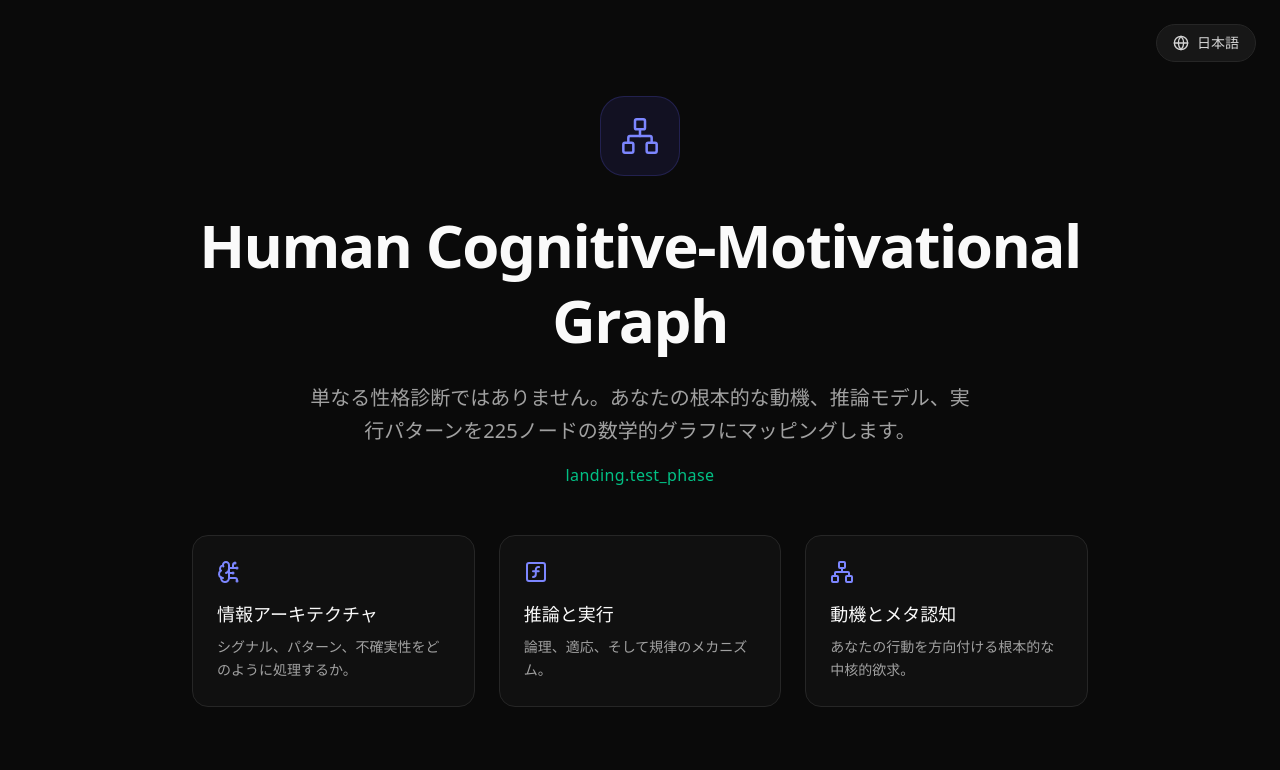
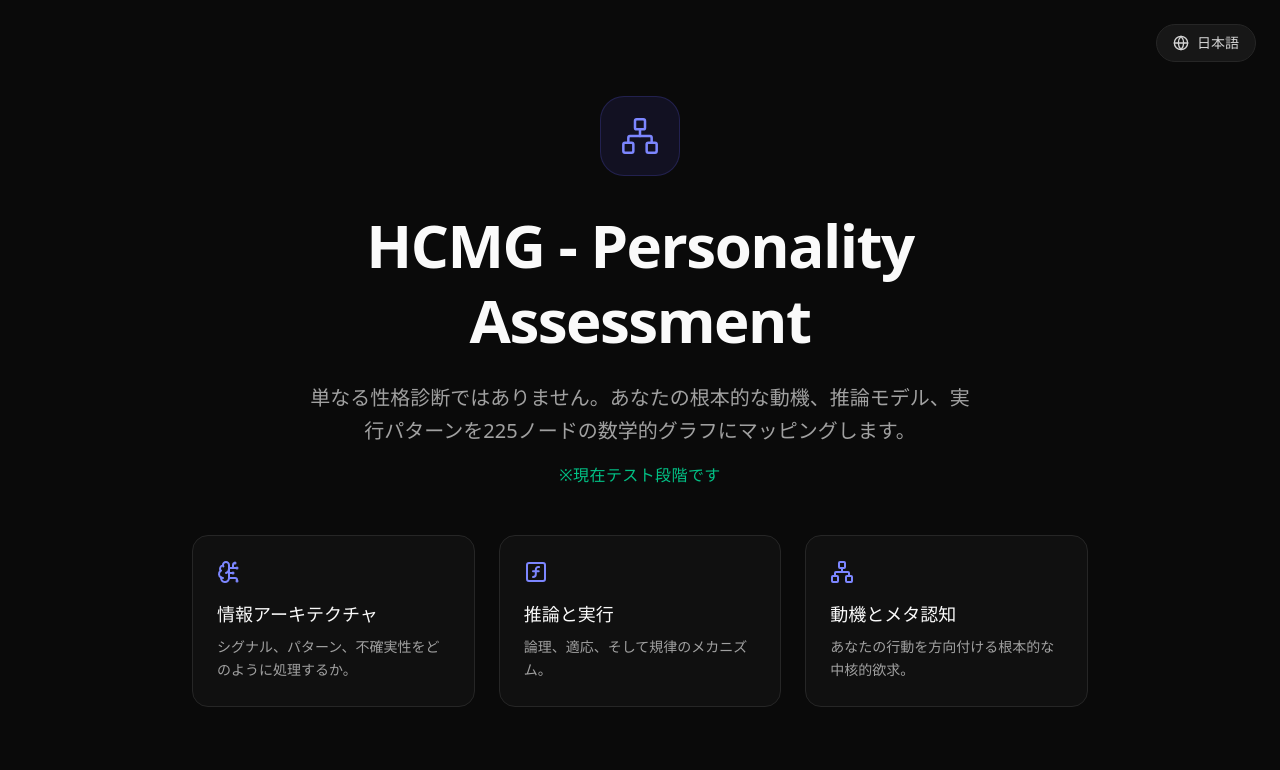
Before and after one commit to TJ07261999/Human-Cognitive-Motivational-Graph-HCMG, a React (Vite) app: page / in a window 1280 px wide. Shown: the top 770 px of the page. Built offline with nearby package versions, Linux system fonts and the light colour scheme.

Commit message:
Update LanguageContext.tsx

```diff
--- a/src/i18n/LanguageContext.tsx
+++ b/src/i18n/LanguageContext.tsx
@@ -10,8 +10,9 @@ interface LanguageContextType {
 
 const translations = {
   en: {
-    'landing.title': 'Human Cognitive-Motivational Graph',
+    'landing.title': 'HCMG - Personality Assessment',
     'landing.subtitle': 'More than a personality test. We map your root drives, reasoning models, and execution patterns into a 225-node mathematical graph.',
+    'landing.test_phase': 'This application is currently in the testing phase.',
     'landing.feature1.title': 'Information Architecture',
     'landing.feature1.desc': 'How you process signals, patterns, and ambiguity.',
     'landing.feature2.title': 'Reasoning & Execution',
@@ -62,8 +63,9 @@ const translations = {
     'theory.meta.desc': 'The highest level of cognitive abstraction. It measures your Metacognition (observing your own thoughts), Self-Correction speed, and Identity Flexibility—how perfectly aligned your internal identity is across all external environments.'
   },
   ja: {
-    'landing.title': 'Human Cognitive-Motivational Graph',
+    'landing.title': 'HCMG - Personality Assessment',
     'landing.subtitle': '単なる性格診断ではありません。あなたの根本的な動機、推論モデル、実行パターンを225ノードの数学的グラフにマッピングします。',
+    'landing.test_phase': '※現在テスト段階です',
     'landing.feature1.title': '情報アーキテクチャ',
     'landing.feature1.desc': 'シグナル、パターン、不確実性をどのように処理するか。',
     'landing.feature2.title': '推論と実行',
@@ -99,7 +101,7 @@ const translations = {
     'theory.title': 'HCMG 理論基盤',
     'theory.intro': '人間の認知・動機グラフ（HCMG）は、従来の16タイプのようないわゆる「性格分類」の枠組みを捨て、ネットワークトポロジーのアプローチを採用しています。人間のOS（オペレーティング・システム）の中核となる、7つの基盤となる領域を測定・パラメーター化します。',
     'theory.energy.title': '1. エネルギー・アーキテクチャ',
-    'theory.energy.desc': 'あなたがどのように活力を生み出し、消費し、回復するかを示します。一人の時間で精神的なバッテリーを深く充電するのか、それとも集団の中にいることで逆に活力を得るのかなど、心の根本的なエネルギー源を追跡します。',
+    'theory.energy.desc': 'あなたがどのように活力を生み出し、消費し、回復するかを示します。一人の時間で精神的なバッテリーを深く充電するのか、それとも集団の中にいることで逆に活力を得るのかなど、心の根本的なエネルギー源을 追跡します。',
     'theory.information.title': '2. 情報処理（Information Processing）',
     'theory.information.desc': '現実を認識するためのフィルターとレンズです。物事の裏にある隠されたパターンを検出したり（パターン探索）、細かいことよりも全体像を見据えたり（大局的思考）、あるいは他の人が見逃すような小さな矛盾やミスに気付く（細部へのこだわり）などの傾向を測定します。',
     'theory.reasoning.title': '3. 推論と論理（Reasoning & Logic）',
@@ -114,8 +116,9 @@ const translations = {
     'theory.meta.desc': '最も抽象度の高い認知レベルです。自分自身の思考をまるで他人のように客観視できるか（メタ認知）、激しい議論の中でも自分が間違っていれば即座に訂正できるか（自己修正）、そして「職場」「友人」「一人」の時で自分のキャラクターやアイデンティティに裏表がなく、どれだけ一貫しているか（真正性/Authenticity）を測定します。'
   },
   ko: {
-    'landing.title': '인간 인지-동기 그래프 (HCMG)',
+    'landing.title': 'HCMG - Personality Assessment',
     'landing.subtitle': '단순한 성격 테스트가 아닙니다. 당신의 근본적인 동기, 추론 모델, 실행 패턴을 225개 노드의 수학적 그래프로 매핑합니다.',
+    'landing.test_phase': '현재 테스트 단계입니다.',
     'landing.feature1.title': '정보 아키텍처',
     'landing.feature1.desc': '신호, 패턴, 불확실성을 처리하는 방식.',
     'landing.feature2.title': '추론 및 실행',
```
